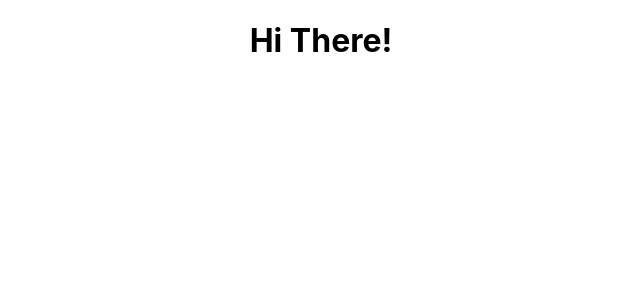
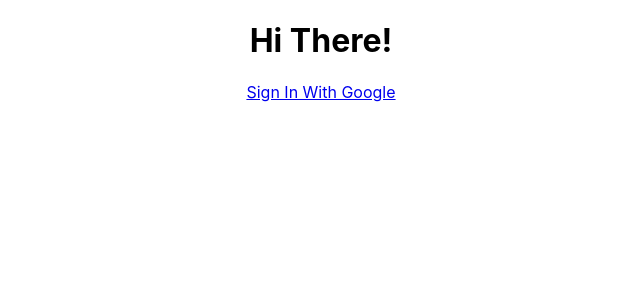
Before and after one commit to Linda256/Emailey, a React (Create React App) app in the folder client/: page / in a window 1280 px wide. Shown: the top 300 px of the page, without its empty margins (319-959 px from the left). Built offline with nearby package versions, Linux system fonts and the light colour scheme.

Commit message:
Set up proxy

```diff
--- a/client/package.json
+++ b/client/package.json
@@ -3,6 +3,7 @@
   "version": "0.1.0",
   "private": true,
   "dependencies": {
+    "http-proxy-middleware": "^0.19.1",
     "react": "^16.6.3",
     "react-dom": "^16.6.3",
     "react-scripts": "2.1.1"
--- a/client/src/App.js
+++ b/client/src/App.js
@@ -7,6 +7,7 @@
     return (
       <div className="App">
        <h1>Hi There!</h1>
+       <a href ="/auth/google">Sign In With Google </a>
       </div>
     );
   }
--- /dev/null
+++ b/client/src/setupProxy.js
@@ -0,0 +1,5 @@
+const proxy = require('http-proxy-middleware')
+
+module.exports = function(app) {
+    app.use(proxy('/auth/google', { target: 'http://localhost:5000' }))
+}
```
